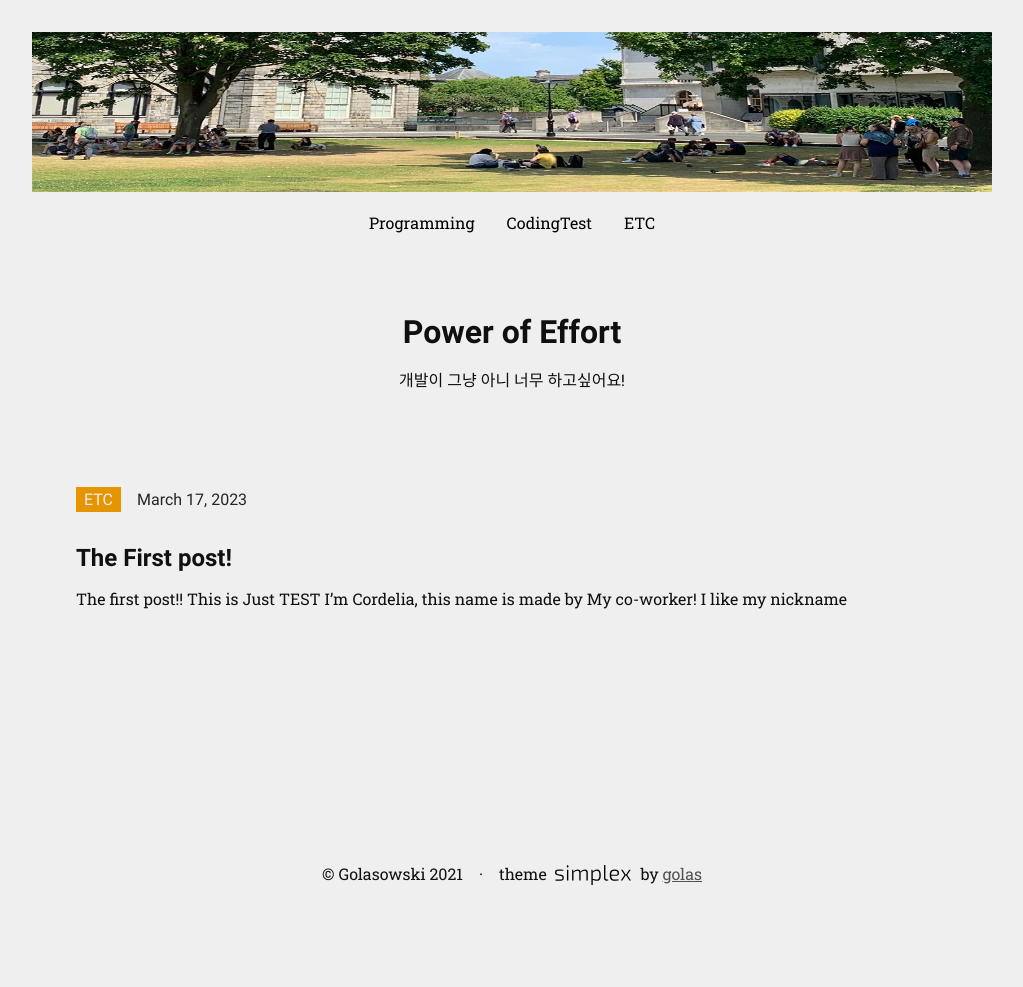
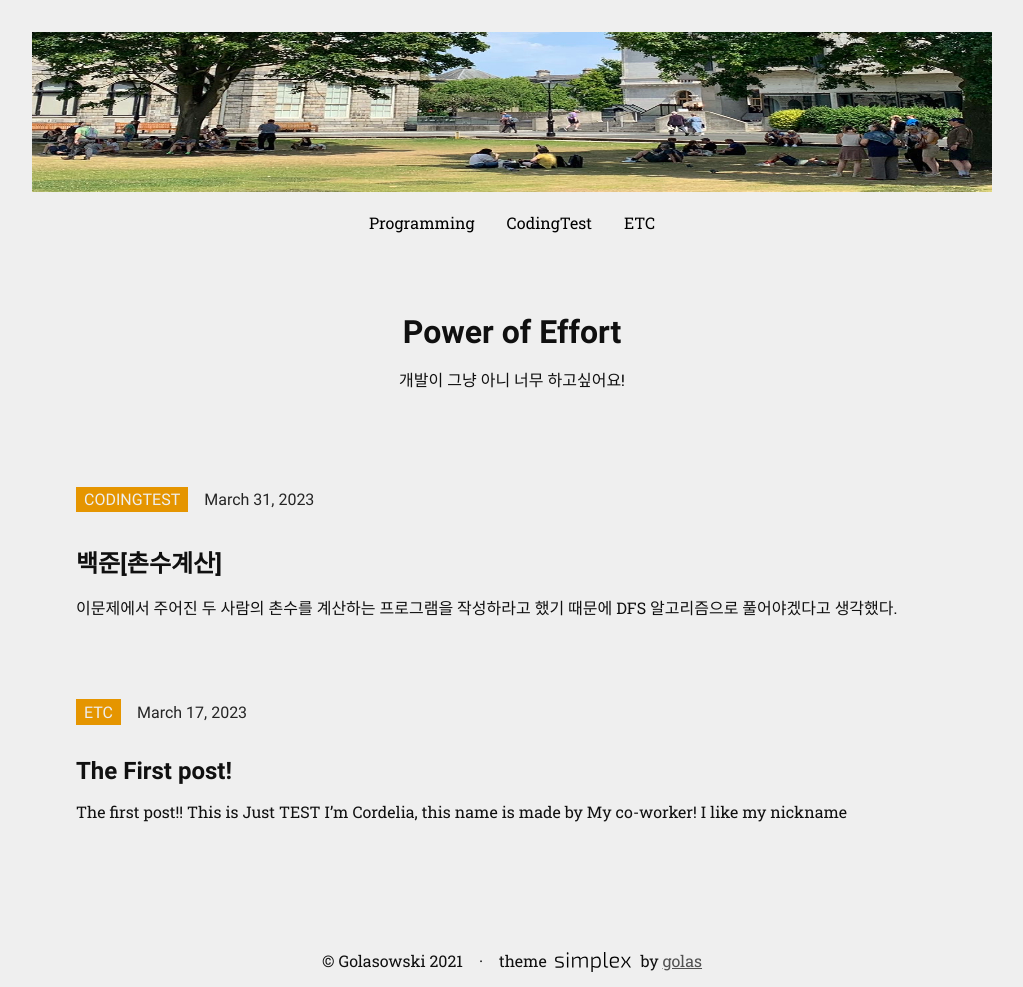
Before and after one commit to Sunjung-Dev/sunjung-dev.github.io, a Jekyll site: the page built from index.markdown, in a window 1280 px wide. Shown: the whole page, without its empty margins (128-1151 px from the left). Built offline with Jekyll 4.4.1, drawn with Linux system fonts in a browser that asks for light colours; before the commit the page ends 900 px from its top, so only the background shows below that.

Commit message:
Add 촌수계산 문제(need to add Description), able to use emoji

```diff
--- a/Gemfile
+++ b/Gemfile
@@ -2,3 +2,4 @@
 
 source "https://rubygems.org"
 gemspec
+gem 'jemoji'
--- a/_config.yml
+++ b/_config.yml
@@ -21,3 +21,7 @@ defaults:
       type: category
     values:
       layout: "category"
+
+        # Plugins (previously gems:)
+plugins:
+  - jemoji
--- /dev/null
+++ b/_posts/2023-04-01-2644.markdown
@@ -0,0 +1,14 @@
+---
+layout: post
+title:  백준[촌수계산]
+date:   2023-04-01 00:30:36 +0900
+category: CodingTest
+---
+
+이문제에서 주어진 두 사람의 촌수를 계산하는 프로그램을 작성하라고 했기 때문에 DFS 알고리즘으로 풀어야겠다고 생각했다.
+
+실버2는 처음 풀어보긴 하는데 생각보다 쉽게 풀리는듯(?) 했으나 역시나 막혀버렸다 ... :+1:
+
+### 1차 도전
+
+<script src="https://gist.github.com/Sunjung-Dev/8b02bdea041dedab27466d34499ae1b5.js"></script>
```
Also changed, not shown: Gemfile.lock.
